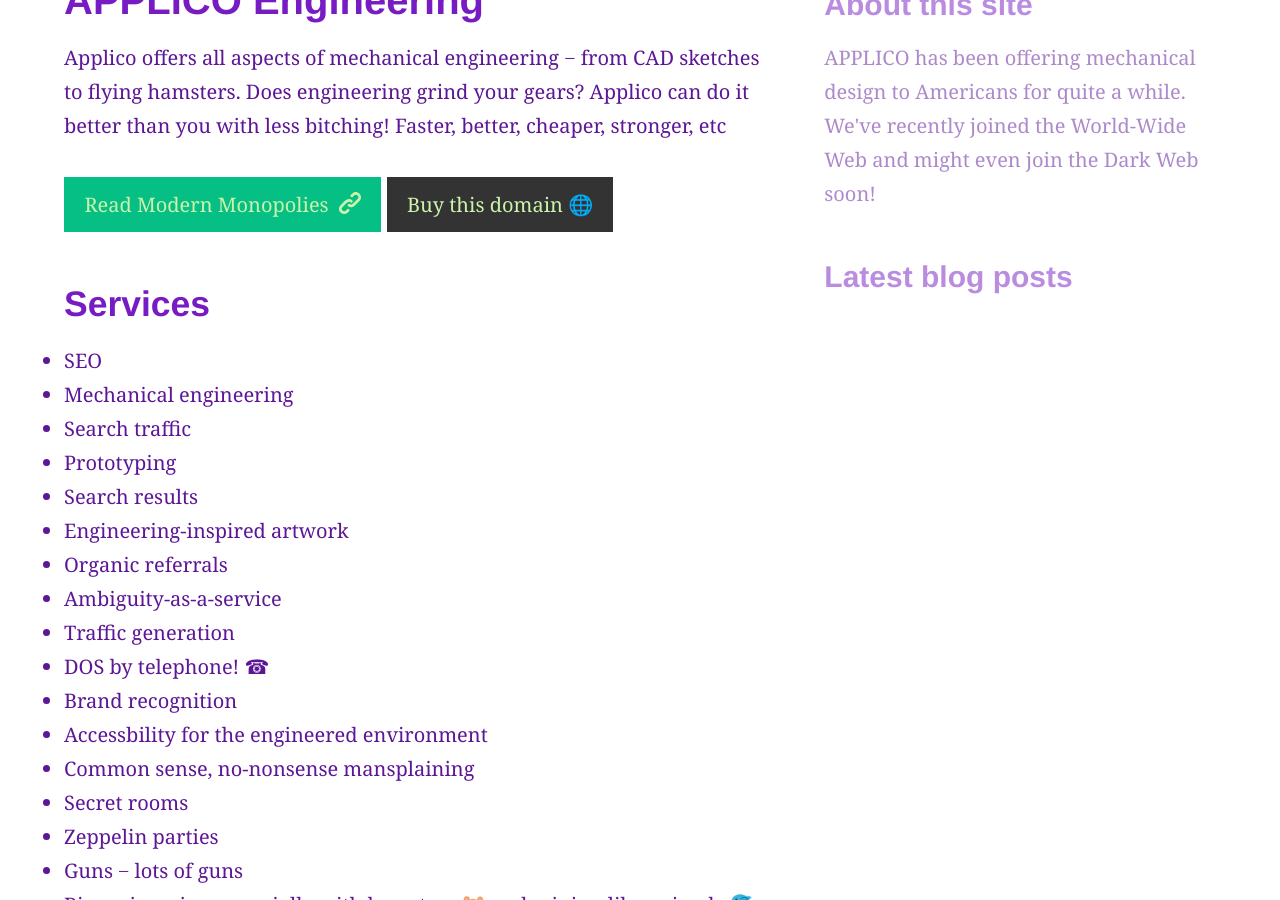
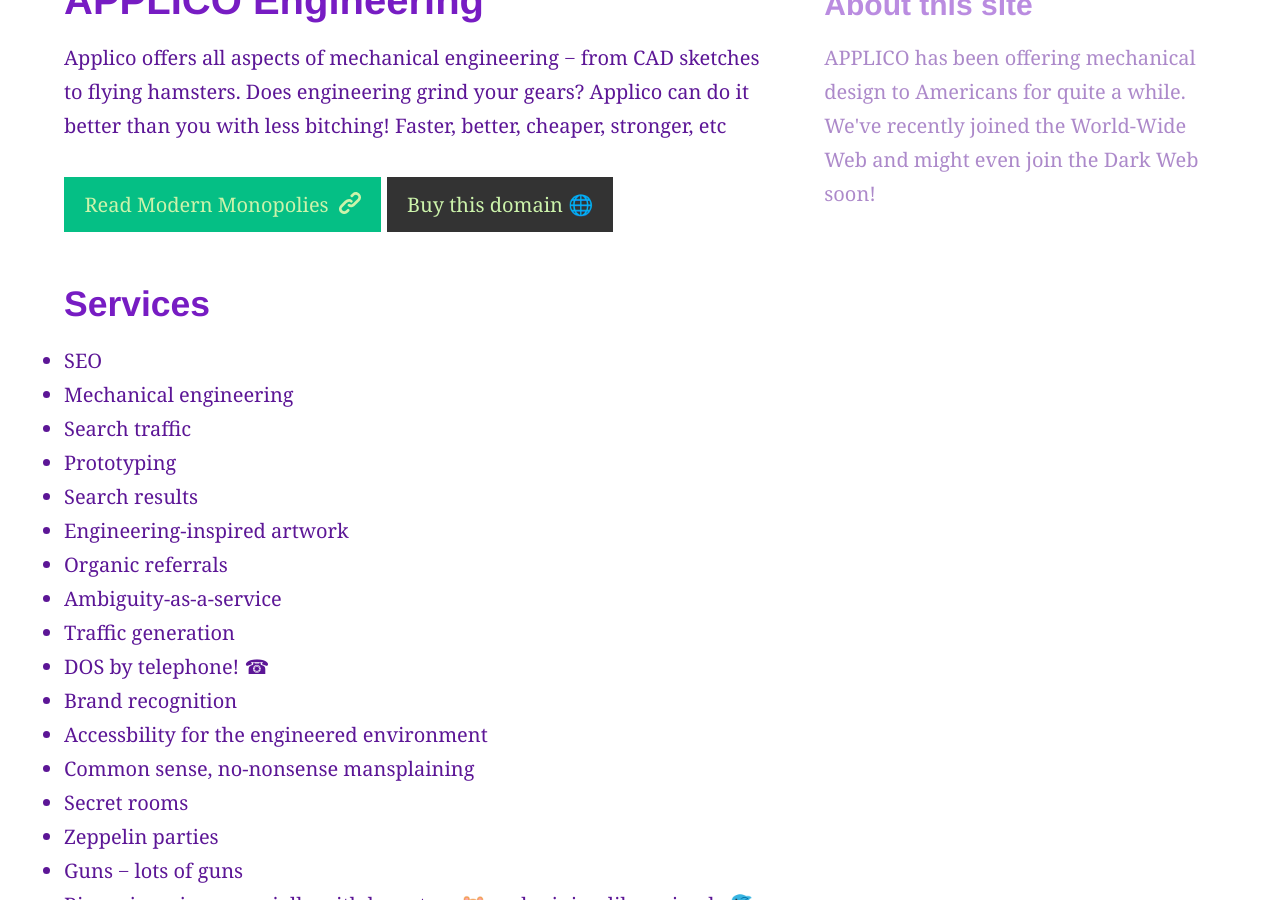
Before and after one commit to owen-applico/applico.engineering, a Jekyll site: the page built from index.md, in a window 1280 px wide and 900 px high, scrolled down 488 px. Built offline with Jekyll 4.4.1, drawn with Linux system fonts in a browser that asks for light colours.

Commit message:
removing blog-post link

```diff
--- a/_includes/post-list.html
+++ b/_includes/post-list.html
@@ -16,21 +16,4 @@
 		</ul>
 		{% include post-pagination.html %}
 	</section>
-
-{% else %}
-	<h3>Latest blog posts</h3>
-	<ul class="list  list--posts">
-		{% for page in site.posts limit: 4 %}
-			<li class="item  item--post">
-				<article class="article  article--post">
-
-					<h4><a href="{{ page.url }}" title="Post - {{ page.title }}">{{ page.title }}</a></h4>
-					{% include post-meta.html %}
-					{{ page.excerpt | markdownify | truncatewords: 60 }}
-
-				</article>
-			</li>
-		{% endfor %}
-	</ul>
-
 {% endif %}
--- a/_includes/site-aside.html
+++ b/_includes/site-aside.html
@@ -3,10 +3,6 @@
   {% unless page.layout == "categories" or page.collection == "posts" %}
     <h3>About this site</h3>
     <p>{{ site.description }}</p>
-  {% endunless %}
-
-  {% unless page.layout == "categories" or page.layout == "search" or page.collection == "posts" or paginator.posts %}
-    {% include post-list.html %}
   {% endunless %}
 
   {% if page.layout == "categories" %}
```
Also changed, not shown: 4 other files.
